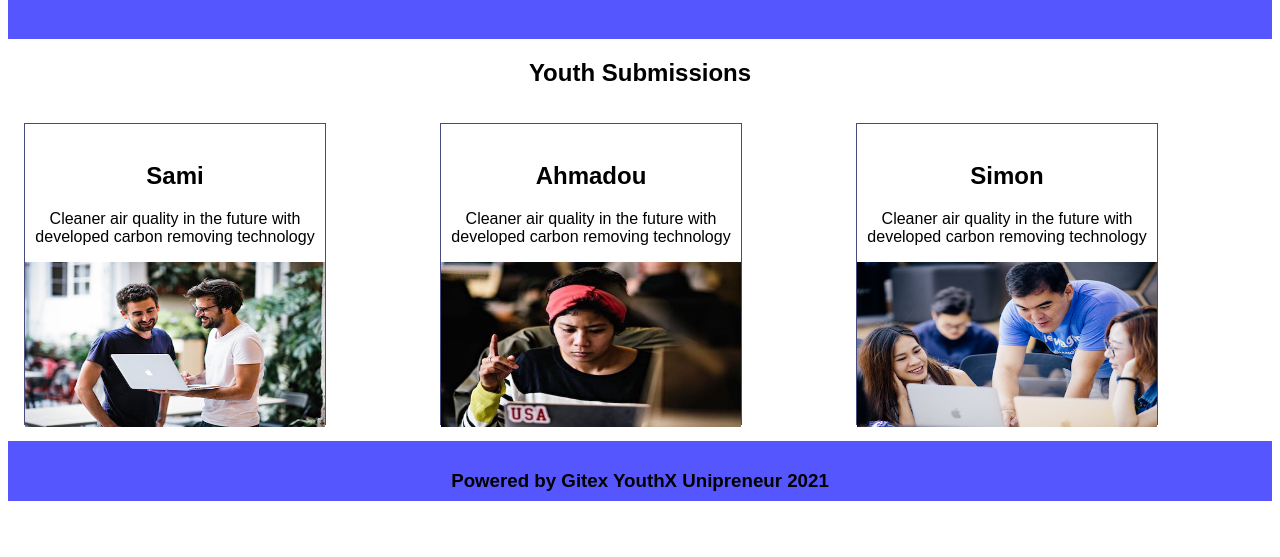
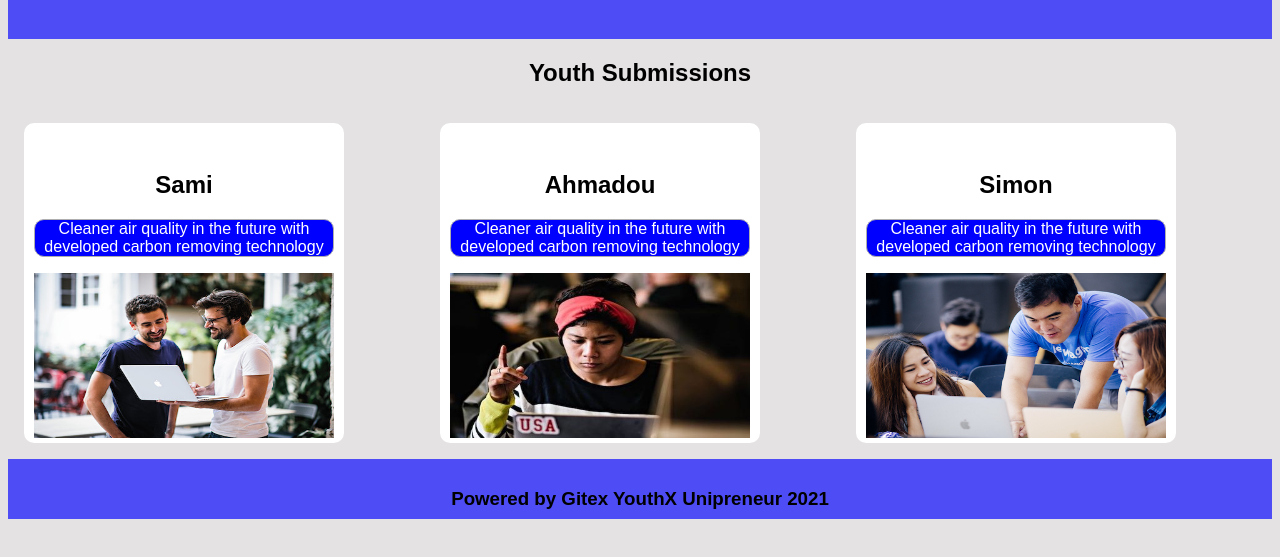
Before and after one commit to simonkb/UAE_next_50, a plain HTML site: page index.html in a window 1280 px wide. Shown: the part 169-726 px from the top of the page. Drawn offline with Linux system fonts and the light colour scheme; a web font is replaced by a local one.

Commit message:
Update style.css

```diff
--- a/style.css
+++ b/style.css
@@ -11,7 +11,7 @@ padding: 50px;
 .cards{
     text-align: center;
     font-family: arial,sans;
-
+    box-shadow: rgb(87, 86, 84);
 }
 .all-cards {
     display: grid;
@@ -29,12 +29,24 @@ padding: 50px;
    margin-bottom: 0px;
 }
 .card {
-border: solid 1px rgba(42, 46, 102, 0.856);
 width: 300px;
 height: 300px;
+background-color: white ;
+border-radius: 10px;
+padding: 10px;
 
 }
 .image1{
     width: 300px;
     height: 165px;
 }
+body{
+    background-color: rgba(187, 182, 182, 0.397);
+border-radius: 10px;
+}
+p{
+    border: solid 1px rgb(175, 174, 174);
+    border-radius: 10px;
+    background-color:blue;
+    color: white;
+}
```
